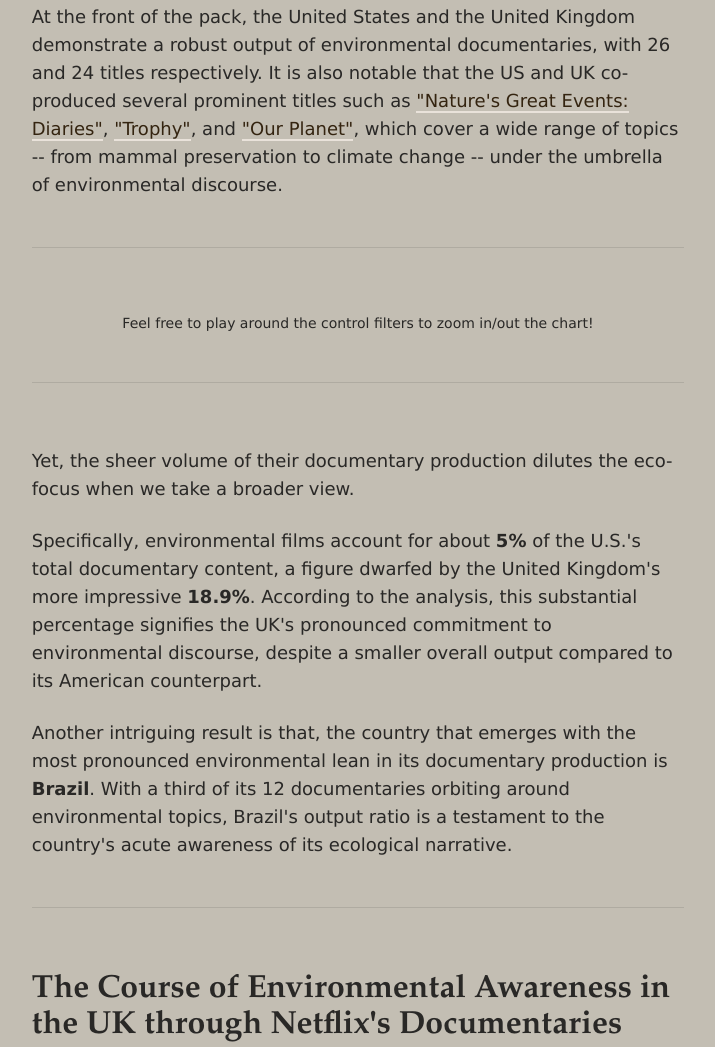
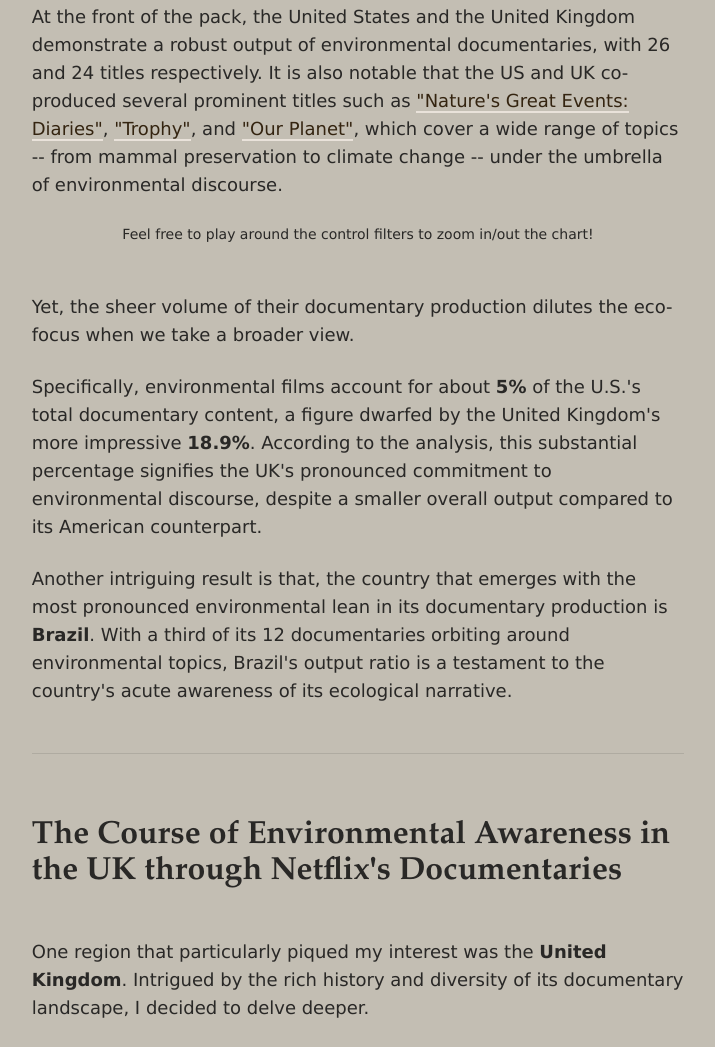
Before and after one commit to krystalwon/environmental-docus-in-netflix, a plain HTML site: page index.html in a window 1280 px wide. Shown: the part 1163-2210 px from the top of the page, without its empty margins (282-997 px from the left). Drawn offline with nearby package versions, Linux system fonts and the light colour scheme; a script that the page names is missing.

Commit message:
Update index.html

```diff
--- a/index.html
+++ b/index.html
@@ -210,7 +210,6 @@
               climate change -- under the umbrella of environmental discourse.
             </p>
 
-            <hr class="line-divider my-5 py-lg-2" />
             <!-- Putting the script at the bottom so that we don't have to repeat it -->
             <div
               class="flourish-embed flourish-chart"
@@ -223,8 +222,6 @@
               Feel free to play around the control filters to zoom in/out the
               chart!
             </p>
-
-            <hr class="line-divider my-5 py-lg-2" />
 
             <p class="text-body-2 mb-4">
               Yet, the sheer volume of their documentary production dilutes the
```
